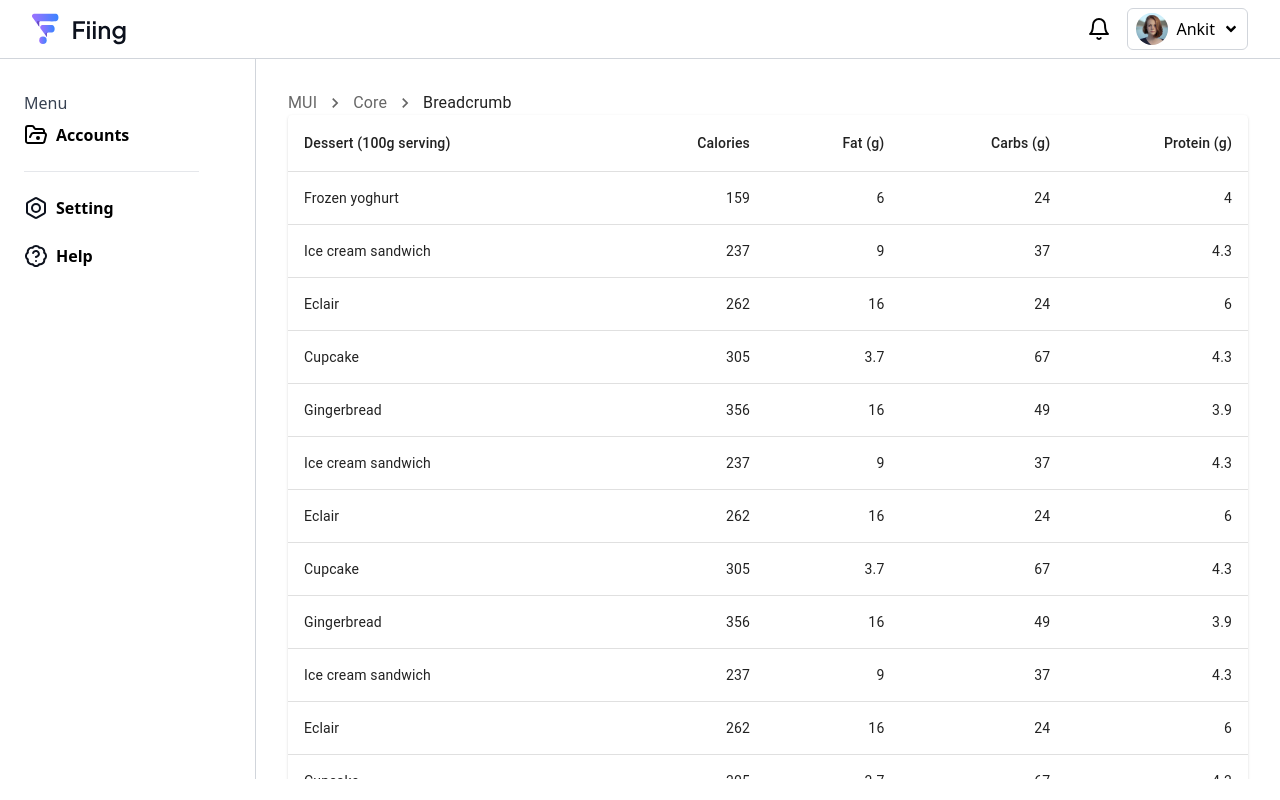
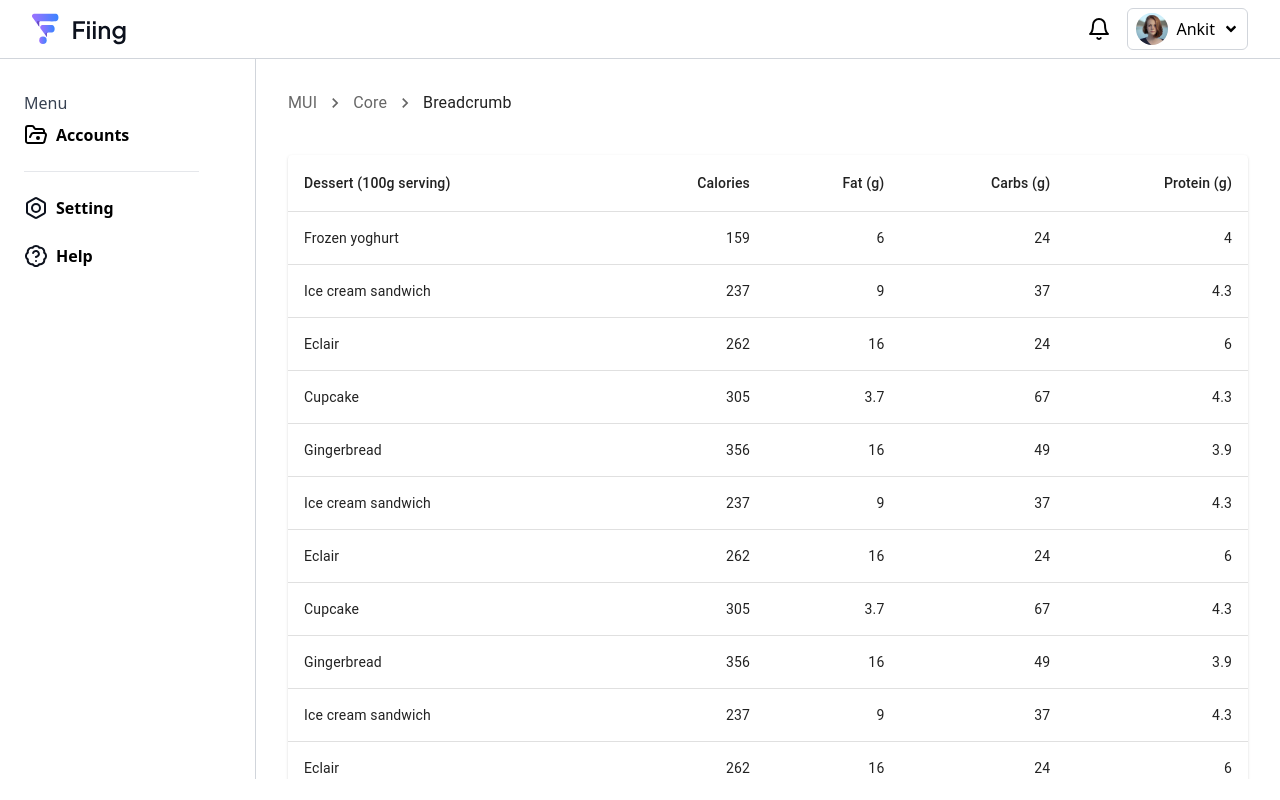
Before and after one commit to vashukashyap/fiing, a Next.js app: page /data in a window 1280 px wide. Built offline with nearby package versions, Linux system fonts and the light colour scheme.

Commit message:
update tailwind config

```diff
--- a/src/layouts/CompanyData.js
+++ b/src/layouts/CompanyData.js
@@ -30,7 +30,7 @@ const CompanyData = () => {
         {breadcrumbs}
       </Breadcrumbs>
       <CustTable />
-      <button className='w-full bg-blue-600 h-10'>Upload Invoice </button>
+      <div className='w-10 !bg-blue-700'>Upload Invoice </div>
     </div>
   );
 };
--- a/tailwind.config.js
+++ b/tailwind.config.js
@@ -4,6 +4,7 @@ module.exports = {
     "./src/pages/**/*.{js,ts,jsx,tsx,mdx}",
     "./src/components/**/*.{js,ts,jsx,tsx,mdx}",
     "./src/app/**/*.{js,ts,jsx,tsx,mdx}",
+    "./src/layouts/**/*.{js,ts,jsx,tsx,mdx}",
   ],
   theme: {
     extend: {
```
